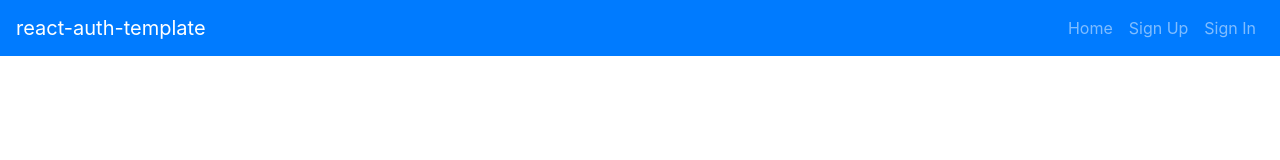
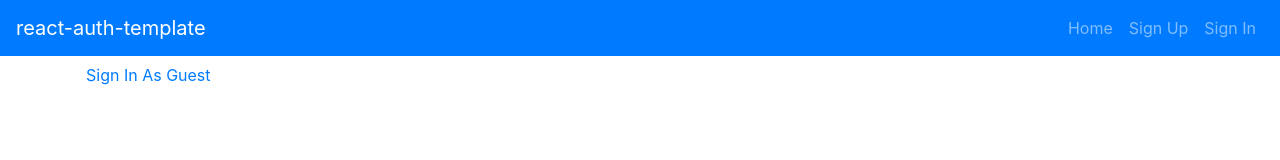
Before and after one commit to sidhantmathur/exo-planetarium, a React app: page /random in a window 1280 px wide. Shown: the top 160 px of the page. Built offline with nearby package versions, Linux system fonts and the light colour scheme.

Commit message:
user page, and guest on home for quicker dev

```diff
--- a/src/App.js
+++ b/src/App.js
@@ -14,6 +14,8 @@ import ChangePassword from './components/ChangePassword/ChangePassword'
 
 import Randomizer from './components/Randomizer/Randomizer'
 import IndexFavs from './components/IndexFavs/IndexFavs'
+import User from './components/User/User'
+import GuestSignIn from './components/SignIn/GuestSignIn'
 
 class App extends Component {
   constructor () {
@@ -61,12 +63,21 @@ class App extends Component {
           />
         ))}
         <main className="container">
+
+          <Route exact path='/' render={() => (
+            <GuestSignIn msgAlert={this.msgAlert} setUser={this.setUser} />
+          )} />
+
           <Route path='/random' render={() => (
             <Randomizer msgAlert={this.msgAlert} user={user} />
           )} />
 
           <AuthenticatedRoute user={user} path='/index-favs' render={() => (
             <IndexFavs msgAlert={this.msgAlert} user={user} />
+          )} />
+
+          <AuthenticatedRoute user={user} path='/user' render={() => (
+            <User user={user} />
           )} />
 
           <Route path='/sign-up' render={() => (
--- a/src/components/Header/Header.js
+++ b/src/components/Header/Header.js
@@ -4,8 +4,9 @@ import Navbar from 'react-bootstrap/Navbar'
 
 const authenticatedOptions = (
   <Fragment>
-    <Nav.Link href="#change-password">Change Password</Nav.Link>
-    <Nav.Link href="#sign-out">Sign Out</Nav.Link>
+    {/* <Nav.Link href="#change-password">Change Password</Nav.Link>
+    <Nav.Link href="#sign-out">Sign Out</Nav.Link> */}
+    <Nav.Link href="#user">User</Nav.Link>
     <Nav.Link href="#random">Random</Nav.Link>
     <Nav.Link href="#index-favs">Favs List</Nav.Link>
   </Fragment>
--- /dev/null
+++ b/src/components/User/User.js
@@ -0,0 +1,37 @@
+import React, { Component, Fragment } from 'react'
+import { withRouter } from 'react-router-dom'
+import Button from 'react-bootstrap/Button'
+
+import { v4 as uuid } from 'uuid'
+
+class User extends Component {
+  constructor () {
+    super()
+
+    this.state = {
+    }
+  }
+
+  clearUser = () => this.setState({ user: null })
+
+  msgAlert = ({ heading, message, variant }) => {
+    const id = uuid()
+    this.setState((state) => {
+      return { msgAlerts: [...state.msgAlerts, { heading, message, variant, id }] }
+    })
+  }
+
+  render () {
+    const { user } = this.props
+    return (
+      <Fragment>
+        <h1>{user.email}&apos;s Settings</h1>
+        <Button variant="info" href='#index-favs'>See Fav Planets</Button>{' '}
+        <Button variant="warning" href='#change-password'>Change Password</Button>{' '}
+        <Button variant="danger" href='#sign-out'>Sign Out</Button>{' '}
+      </Fragment>
+    )
+  }
+}
+
+export default withRouter(User)
```
